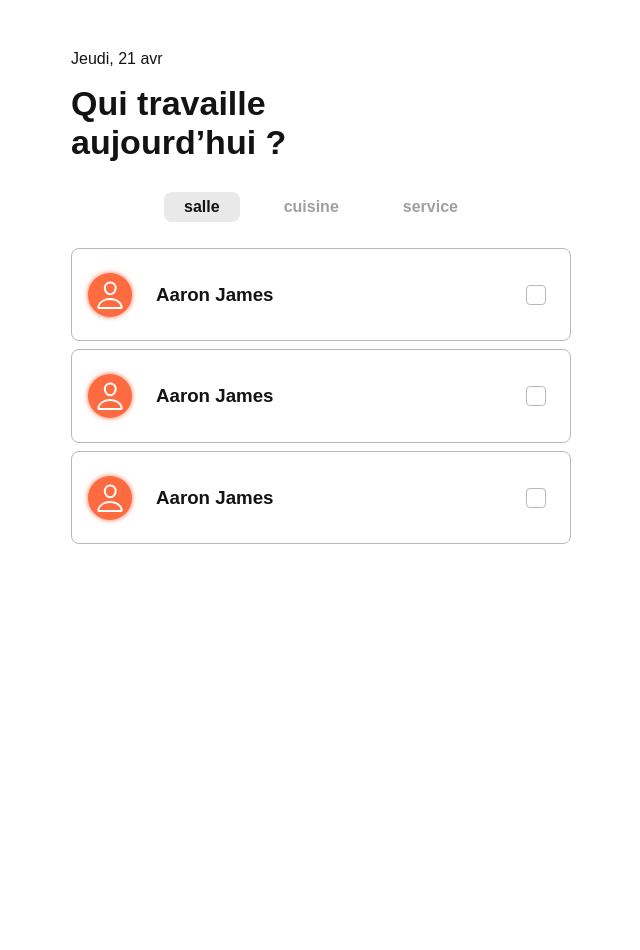
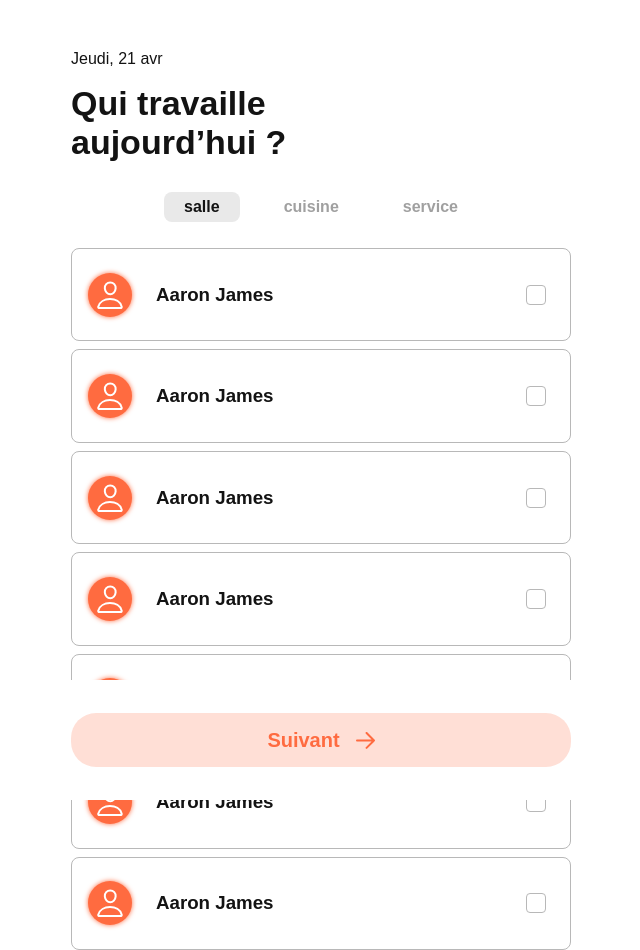
Before and after one commit to alexishadjian/mds-tips, a Next.js app in the folder src/: page / in a window 1280 px wide. Shown: the whole page, without its empty margins (319-959 px from the left). Before the commit the page ends 800 px from the top, so only its background shows below. Built offline with nearby package versions, Linux system fonts and the light colour scheme.

Commit message:
Bottom button component

```diff
--- a/src/app/components/Svg.js
+++ b/src/app/components/Svg.js
@@ -7,6 +7,11 @@ const icons = {
       </g>
     </svg>
   ),
+  arrowRight: (
+    <svg width="19" height="17" viewBox="0 0 19 17" fill="none" xmlns="http://www.w3.org/2000/svg">
+      <path d="M10.5625 15.875L18 8.4375L10.5625 1M18 8.4375H1H18Z" stroke="#FF6B40" strokeWidth="2" strokeLinecap="round" strokeLinejoin="round"/>
+    </svg>
+  )
 };
 
 export default function Svg({ icon }) {
--- /dev/null
+++ b/src/app/components/bottomButton/BottomButton.js
@@ -0,0 +1,14 @@
+import styles from './bottom-button.module.scss';
+import Svg from "@/app/components/Svg";
+
+
+export default function BottomButton({text}) {
+    return (
+        <div className={styles.bottom_button + " wrapper"}>
+            <button className="btn primary">
+                <span>{text}</span>
+                <Svg icon="arrowRight" />
+            </button>
+        </div>
+    );
+}
--- /dev/null
+++ b/src/app/components/bottomButton/bottom-button.module.scss
@@ -0,0 +1,18 @@
+.bottom_button {
+    position: fixed;
+    bottom: 0;
+    left: 0;
+    right: 0;
+    padding: 33px 0;
+    z-index: 10;
+    background-color: var(--bg-color-primary);
+    button {
+        width: 100%;
+        span, svg {
+            vertical-align: middle;
+        }
+        svg {
+            margin-left: 16px;
+        }
+    }
+}
--- a/src/app/page.js
+++ b/src/app/page.js
@@ -1,8 +1,9 @@
 import styles from './page.module.scss';
+import { datas } from "@/datas/datas";
 import Menu from './components/menu/Menu';
 import TypeSwitcher from './components/typeSwitcher/TypeSwitcher';
 import UserCard from './components/userCard/UserCard';
-import { datas } from "@/datas/datas";
+import BottomButton from './components/bottomButton/BottomButton';
 
 export default function Home() {
   return (
@@ -26,7 +27,7 @@ export default function Home() {
               <UserCard key={i} name={user.name} />
           ))}
       </div>
-
+      <BottomButton text="Suivant" />
     </main>
   );
 }
--- a/src/datas/datas.js
+++ b/src/datas/datas.js
@@ -19,5 +19,29 @@ export const datas = {
             photo: "",
             type: "cuisine",
         },
+        {
+            id: 1,
+            name: "Aaron James",
+            photo: "",
+            type: "cuisine",
+        },
+        {
+            id: 1,
+            name: "Aaron James",
+            photo: "",
+            type: "cuisine",
+        },
+        {
+            id: 1,
+            name: "Aaron James",
+            photo: "",
+            type: "cuisine",
+        },
+        {
+            id: 1,
+            name: "Aaron James",
+            photo: "",
+            type: "cuisine",
+        },
     ]
 }
--- a/src/styles/global.scss
+++ b/src/styles/global.scss
@@ -109,10 +109,25 @@ input[type="checkbox"] {
         position: absolute;
         width: 6px;
         height: 12px;
-        border: solid var(--white);
+        border: solid var(--bg-color-primary);
         border-width: 0 2px 2px 0;
         margin: -3px -1px 0 -1px;
         transform: rotate(45deg);
         z-index: 2;
     }
 }
+
+.btn {
+    border: 1px solid transparent;
+    padding: 14px 20px;
+    color: var(--orange);
+    font-size: 20px;
+    font-weight: 600;
+    border-radius: 25px;
+    &.primary {
+        background-color: #FF6B4036;
+    }
+    &.secondary {
+        border-color: var(--orange);
+    }
+}
```
